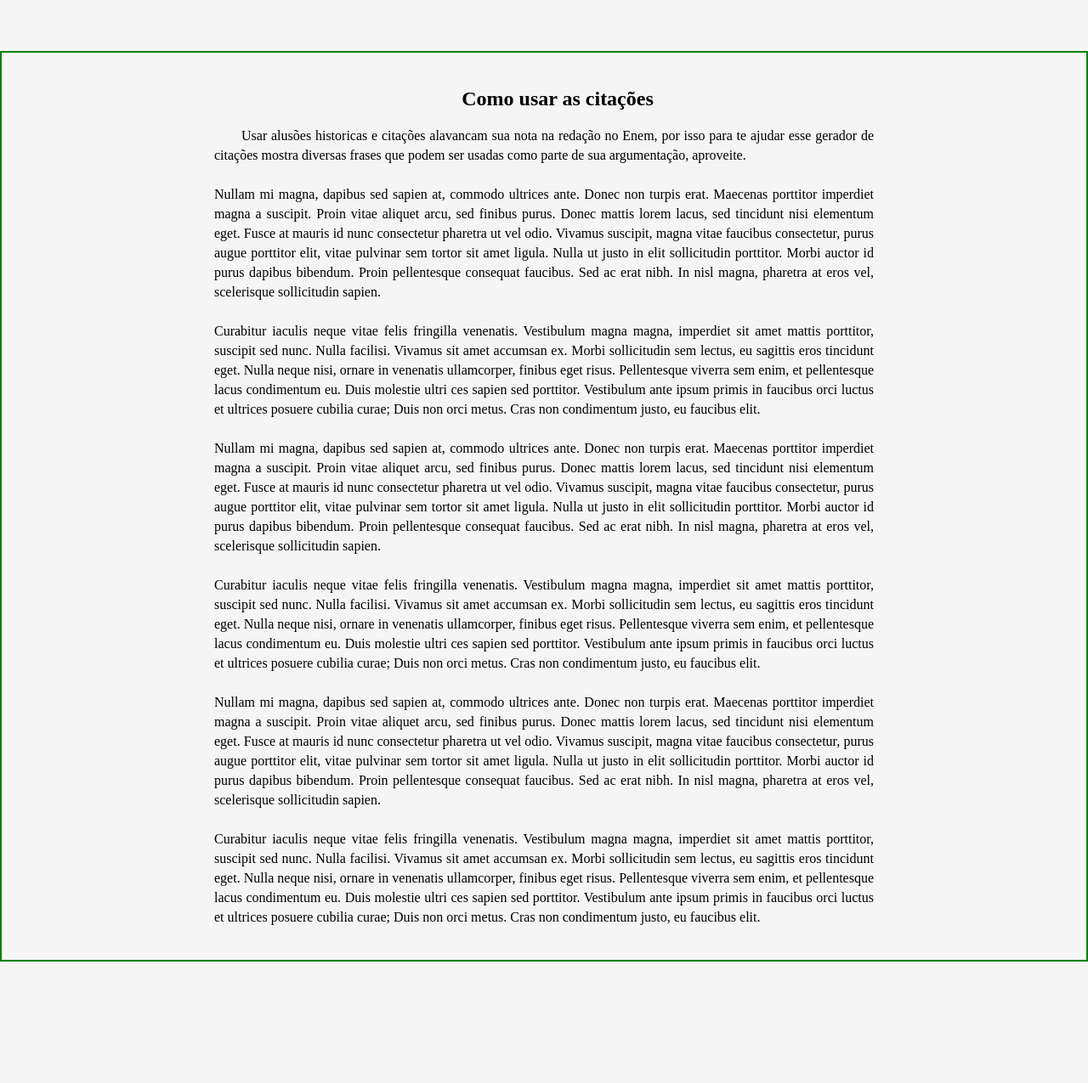
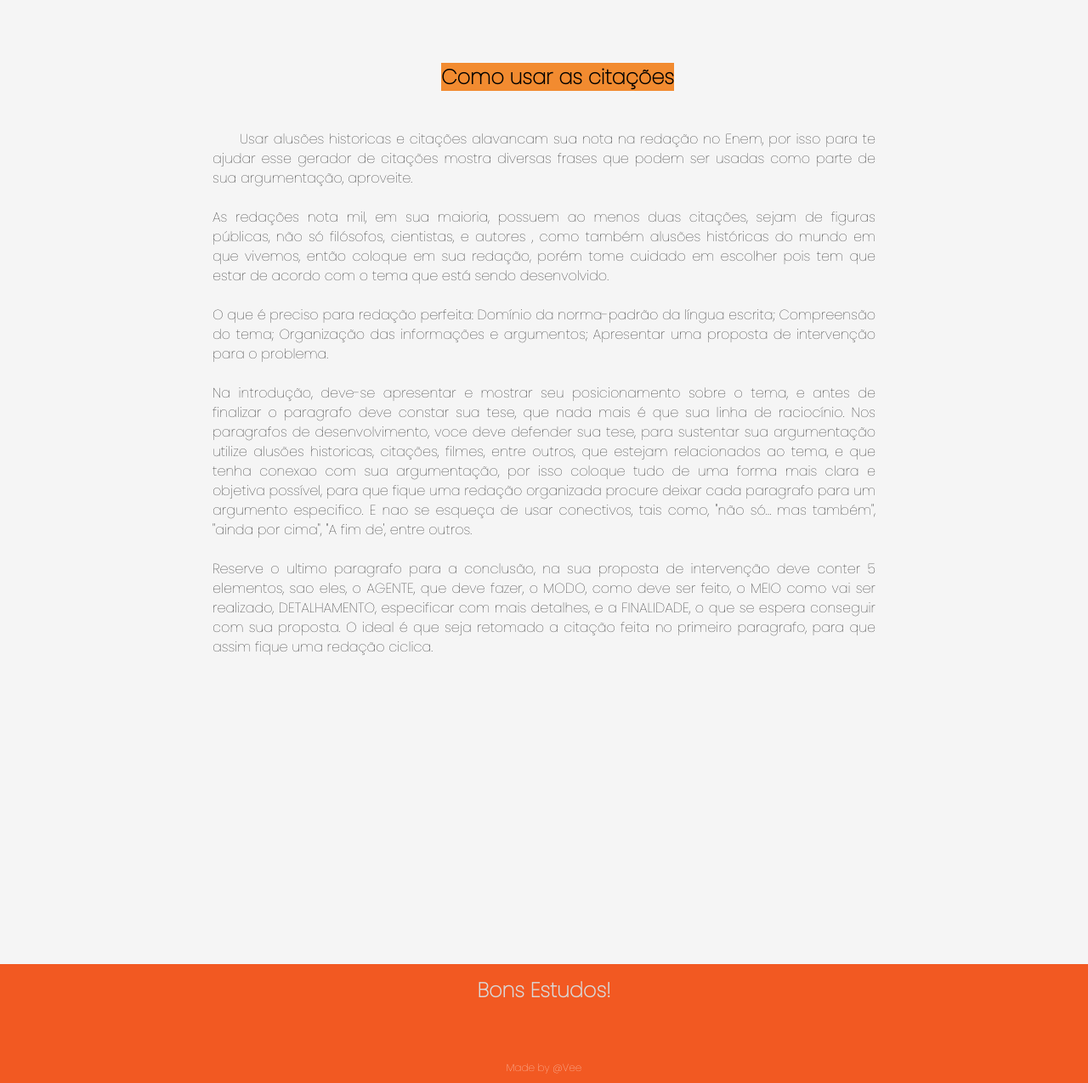
Before and after one commit to eesr05/RandomQuotes, a React (Create React App) app: page / in a window 1280 px wide. Shown: the part 996-2271 px from the top of the page at 85% size. Before the commit the page ends 2128 px from the top, so only its background shows below. Built offline with nearby package versions, Linux system fonts and the light colour scheme.

Commit message:
Mudando paleta de cores

```diff
--- a/public/index.html
+++ b/public/index.html
@@ -12,8 +12,7 @@
     <link rel="apple-touch-icon" href="%PUBLIC_URL%/quote.png" />
 
     <link rel="manifest" href="%PUBLIC_URL%/manifest.json" />
-
-    <title>Citações</title>
+    <link href="https://fonts.googleapis.com/css2?family=Poppins:wght@100&display=swap" rel="stylesheet">    <title>Citações</title>
   </head>
   <body>
     <noscript>You need to enable JavaScript to run this app.</noscript>
--- a/src/App.css
+++ b/src/App.css
@@ -1,13 +1,18 @@
 body{
   margin:0;
-  overflow-x: hidden
+  overflow-x: hidden;
+  background-color: whitesmoke;
+  font-family: 'Poppins', sans-serif;
+
 }
 html{
   transition: background-color 1s;
+
 }
 
 #root{
   width:100%;
+
 
 }
 
@@ -55,9 +60,10 @@ html{
   margin: 20px;
   position: relative;
   border-radius: 5px;
+
   height: 35px;
   width: 100px;
   font-weight: 700;
   font-family: 'Segoe UI', Tahoma, Geneva, Verdana, sans-serif;
-  color:white;
+  color:#D9D9D9;
 }
--- a/src/App.js
+++ b/src/App.js
@@ -3,6 +3,7 @@ import QuotesAndAuthor from './Quotes';
 import quotes from './QuotesDataBase';
 import Navbar from './components/Nav/Hamburger'
 import Text from './containers/Text'
+import Footer from './footer/Footer'
 import './App.css';
 
 
@@ -56,6 +57,7 @@ class App extends React.Component{
 
       </div>
       <Text />
+      <Footer />
       </>
     )
   }
--- a/src/Quotes.js
+++ b/src/Quotes.js
@@ -6,12 +6,12 @@ class QuoteAndAuthor extends React.Component{
         const html = document.documentElement
         html.style.backgroundColor = randomColor
         return(
-            <div className="quotebox" style={{backgroundColor: "#f0dd25"}}>
+            <div className="quotebox" style={{backgroundColor: "#D9D9D9"}}>
                 <div className="fadeIn" key={Math.random()} style={{color: 'blue'}}>
                     <h1 id="quote">"{this.props.quote}"</h1>
                     <h5 id="author">- {this.props.author ? this.props.author : "Unknown"}-</h5>
                 </div>
-                <button id="newquote" style={{backgroundColor: 'red'}} onClick={this.props.handleClick}> Nova citação</button>
+                <button id="newquote" style={{backgroundColor: '#D96E48'}} onClick={this.props.handleClick}> Nova citação</button>
             </div>
         )
     }
--- a/src/components/Nav/Hamburger.js
+++ b/src/components/Nav/Hamburger.js
@@ -2,6 +2,7 @@ import React from 'react'
 import styled from 'styled-components'
 import Burger from './Burger'
 import Logo from './logo/logo.png'
+import { animateScroll as scroll } from 'react-scroll'
 
 const Nav = styled.nav`
     width: 100%;
@@ -13,7 +14,7 @@ const Nav = styled.nav`
     padding: 0 5px;
     display: flex;
     justify-content: space-between;
-    background-color:red;
+    background-color:#D96E48;
     z-index:1;
 
     .logo{
@@ -29,7 +30,7 @@ const Navbar = () => {
     return(
         <Nav>
             <div >
-            <img className="logo" src={Logo} alt='Logo'/>
+            <img className="logo" src={Logo} alt='Logo' onClick={() => scroll.scrollToTop()}/>
              </div>
             <Burger />
         </Nav>
--- a/src/components/Nav/NavRight.js
+++ b/src/components/Nav/NavRight.js
@@ -1,7 +1,8 @@
 import React  from 'react'
-import { BrowserRouter, Route, Switch, Link } from 'react-router-dom'
+import { BrowserRouter,  Switch } from 'react-router-dom'
 import styled from 'styled-components'
-import Text from '../../containers/Text'
+import { Link } from 'react-scroll'
+
 
 const Ul = styled.ul`
     list-style: none;
@@ -27,7 +28,7 @@ const Ul = styled.ul`
         transition: transform 0.3s ease-in-out;
 
         li{
-            color: #ccc;
+            color: #D9D9D9;
         }
     }
 `
@@ -39,7 +40,7 @@ const NavRight = ({ open }) => {
         <BrowserRouter>
        <Switch>
         <Ul open={open}>
-            <li><Link to='./Text'>  </Link></li>
+            <li><Link to='texto' smooth={true} duration={1000}> Mais  </Link></li>
             <li></li>
 
         </Ul>
--- a/src/containers/Text.js
+++ b/src/containers/Text.js
@@ -1,47 +1,38 @@
-import React, { Component } from 'react';
+import React from 'react';
 import './text.css'
 
 function Text(params) {
     return(
-        <div className='section'>
+        <div className='section'  >
 
-        <div className='Howredacao'>
-        <h2> <strong> Como usar as citações </strong> </h2>
-        <p> Usar alusões historicas e citações alavancam sua nota na redação no Enem, por isso para te ajudar esse gerador de citações mostra diversas frases que podem ser usadas como parte de sua argumentação, aproveite. <br /><br />
+        <div className='Howredacao' id="texto" >
+        <h2 > <mark> Como usar as citações </mark> </h2>
+        <p> Usar alusões historicas e citações alavancam sua nota na redação no Enem, por isso para te ajudar
+         esse gerador de citações mostra diversas frases que podem ser usadas como parte de sua argumentação,
+          aproveite. <br /><br />
 
-        Nullam mi magna, dapibus sed sapien at, commodo ultrices ante. Donec non turpis erat. Maecenas porttitor imperdiet magna a suscipit.
-        Proin vitae aliquet arcu, sed finibus purus. Donec mattis lorem lacus, sed tincidunt nisi elementum eget. Fusce at mauris id nunc
-        consectetur pharetra ut vel odio. Vivamus suscipit, magna vitae faucibus consectetur, purus augue porttitor elit, vitae pulvinar sem
-        tortor sit amet ligula. Nulla ut justo in elit sollicitudin porttitor. Morbi auctor id purus dapibus bibendum. Proin pellentesque
-        consequat faucibus. Sed ac erat nibh. In nisl magna, pharetra at eros vel, scelerisque sollicitudin sapien. <br /><br />
+        As redações nota mil, em sua maioria, possuem ao menos duas citações, sejam de figuras públicas, não
+        só filósofos, cientistas, e autores , como também alusões históricas do mundo em que vivemos, então
+         coloque em sua redação, porém tome cuidado em escolher pois tem que estar de acordo com o tema que
+          está sendo desenvolvido. <br /><br />
+        O que é preciso para redação perfeita:
 
-        Curabitur iaculis neque vitae felis fringilla venenatis. Vestibulum magna magna, imperdiet sit amet mattis porttitor, suscipit sed nunc.
-        Nulla facilisi. Vivamus sit amet accumsan ex. Morbi sollicitudin sem lectus, eu sagittis eros tincidunt eget. Nulla neque nisi, ornare
-        in venenatis ullamcorper, finibus eget risus. Pellentesque viverra sem enim, et pellentesque lacus condimentum eu. Duis molestie ultri
-        ces sapien sed porttitor. Vestibulum ante ipsum primis in faucibus orci luctus et ultrices posuere cubilia curae; Duis non orci metus.
-        Cras non condimentum justo, eu faucibus elit.<br /><br />
-        Nullam mi magna, dapibus sed sapien at, commodo ultrices ante. Donec non turpis erat. Maecenas porttitor imperdiet magna a suscipit.
-        Proin vitae aliquet arcu, sed finibus purus. Donec mattis lorem lacus, sed tincidunt nisi elementum eget. Fusce at mauris id nunc
-        consectetur pharetra ut vel odio. Vivamus suscipit, magna vitae faucibus consectetur, purus augue porttitor elit, vitae pulvinar sem
-        tortor sit amet ligula. Nulla ut justo in elit sollicitudin porttitor. Morbi auctor id purus dapibus bibendum. Proin pellentesque
-        consequat faucibus. Sed ac erat nibh. In nisl magna, pharetra at eros vel, scelerisque sollicitudin sapien.<br /> <br />
+        Domínio da norma-padrão da língua escrita; Compreensão do tema; Organização das informações e
+         argumentos;  Apresentar uma proposta de intervenção para o problema. <br /><br/>
 
-        Curabitur iaculis neque vitae felis fringilla venenatis. Vestibulum magna magna, imperdiet sit amet mattis porttitor, suscipit sed nunc.
-        Nulla facilisi. Vivamus sit amet accumsan ex. Morbi sollicitudin sem lectus, eu sagittis eros tincidunt eget. Nulla neque nisi, ornare
-        in venenatis ullamcorper, finibus eget risus. Pellentesque viverra sem enim, et pellentesque lacus condimentum eu. Duis molestie ultri
-        ces sapien sed porttitor. Vestibulum ante ipsum primis in faucibus orci luctus et ultrices posuere cubilia curae; Duis non orci metus.
-        Cras non condimentum justo, eu faucibus elit.<br /> <br />
-        Nullam mi magna, dapibus sed sapien at, commodo ultrices ante. Donec non turpis erat. Maecenas porttitor imperdiet magna a suscipit.
-        Proin vitae aliquet arcu, sed finibus purus. Donec mattis lorem lacus, sed tincidunt nisi elementum eget. Fusce at mauris id nunc
-        consectetur pharetra ut vel odio. Vivamus suscipit, magna vitae faucibus consectetur, purus augue porttitor elit, vitae pulvinar sem
-        tortor sit amet ligula. Nulla ut justo in elit sollicitudin porttitor. Morbi auctor id purus dapibus bibendum. Proin pellentesque
-        consequat faucibus. Sed ac erat nibh. In nisl magna, pharetra at eros vel, scelerisque sollicitudin sapien.<br /> <br />
+        Na introdução, deve-se apresentar e mostrar seu posicionamento sobre o tema, e antes de finalizar o
+        paragrafo deve constar sua tese, que nada mais é que sua linha de raciocínio. Nos paragrafos de
+        desenvolvimento, voce deve defender sua tese, para sustentar sua argumentação utilize alusões historicas,
+         citações, filmes, entre outros, que estejam relacionados ao tema, e que tenha conexao com sua argumentação,
+         por isso coloque tudo de uma forma mais clara e objetiva possível, para que fique uma redação organizada
+         procure deixar cada paragrafo para um argumento especifico.  E nao se esqueça de usar conectivos, tais como,
+          "não só… mas também", "ainda por cima", "A fim de', entre outros. <br /> <br/>
 
-        Curabitur iaculis neque vitae felis fringilla venenatis. Vestibulum magna magna, imperdiet sit amet mattis porttitor, suscipit sed nunc.
-        Nulla facilisi. Vivamus sit amet accumsan ex. Morbi sollicitudin sem lectus, eu sagittis eros tincidunt eget. Nulla neque nisi, ornare
-        in venenatis ullamcorper, finibus eget risus. Pellentesque viverra sem enim, et pellentesque lacus condimentum eu. Duis molestie ultri
-        ces sapien sed porttitor. Vestibulum ante ipsum primis in faucibus orci luctus et ultrices posuere cubilia curae; Duis non orci metus.
-        Cras non condimentum justo, eu faucibus elit.</p>
+        Reserve o ultimo paragrafo para a conclusão, na sua proposta de intervenção deve conter 5 elementos, sao eles,
+         o AGENTE, que deve fazer, o MODO, como deve ser feito, o MEIO como vai ser realizado, DETALHAMENTO, especificar
+          com mais detalhes, e a FINALIDADE, o que se espera conseguir com sua proposta. O ideal é que seja retomado a
+          citação feita no primeiro paragrafo, para que assim fique uma redação ciclica.<br /><br />
+      </p>
         </div>
         </div>
     )
--- a/src/containers/text.css
+++ b/src/containers/text.css
@@ -1,6 +1,6 @@
 .section{
-    margin-top: 650px;
-    border: 2px solid green;
+    margin-top: 600px;
+    font-family: 'Poppins', sans-serif;
     text-align: center;
     display: flex;
     flex-direction: column;
@@ -10,13 +10,22 @@
 h2{
   text-align: center;
 
+  color:#F23005 !important;
+  margin-bottom: 50px;
+
+
+}
+mark{
+ background-color: #F28B30;
 }
 .Howredacao{
 
+  font-weight: normal;
     max-width: 830px;
     justify-content: center;
     margin: 23px 250px;
     text-indent: 2em;
     text-align: justify;
     line-height: 23px;
+
 }
--- /dev/null
+++ b/src/footer/Footer.js
@@ -0,0 +1,18 @@
+import React from 'react'
+
+import './footer.css'
+function Footer(){
+    return(
+        <div className='footer'>
+
+            <h2 className='footer-bons'>Bons Estudos!</h2>
+            <p className='copyright'>Made by
+
+            <a href='https://twitter.com/MrsRaveena' target="_blank" rel='noopener noreferrer' > @Vee</a></p>
+
+        </div>
+
+    )
+}
+
+export default Footer
--- /dev/null
+++ b/src/footer/footer.css
@@ -0,0 +1,21 @@
+.footer{
+    width:100%;
+    height: 140px;
+    margin-top: 300px;
+    background-color: #F25922;
+    position: relative;
+}
+.footer-bons{
+    color: #D9D9D9 !important;
+    padding-top: 13px;
+}
+.copyright{
+  font-size: 12px;
+margin-top: 65px;
+text-align: center;
+color: white;
+}
+a{
+    text-decoration: none;
+    color: white;
+}
```
